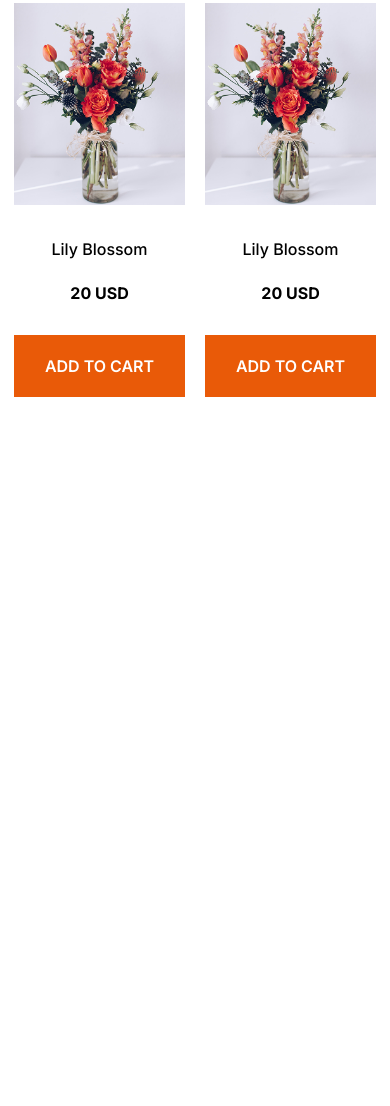
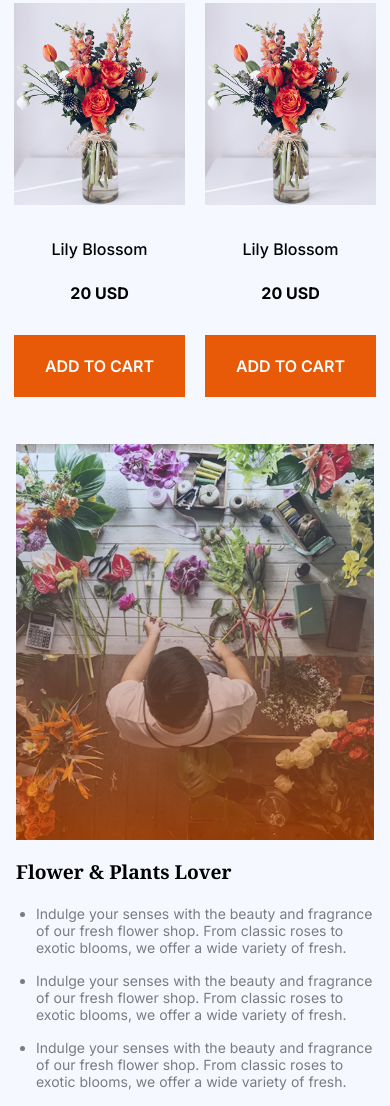
Before and after one commit to miltonahmed/flower-market-hw-two-pHero, a plain HTML site: page index.html in a window 390 px wide. Shown: the part 1968-3074 px from the top of the page. Before the commit the page ends 2382 px from the top, so only its background shows below. Drawn offline with Linux system fonts and the light colour scheme.

```diff
--- a/css/responsive.css
+++ b/css/responsive.css
@@ -79,4 +79,24 @@
     padding: 19px 30px;
     text-align: center;
   }
+
+  /* Plants Lover  */
+  #plantsLover {
+    padding: 0 16px;
+    margin-top: 30px;
+  }
+  .plantsLover_wrapper {
+    flex-direction: column;
+    gap: 18px;
+  }
+  .plantsLover_right_content h3 {
+    font-size: 1.2rem;
+  }
+  .plantsLover_right_content li {
+    font-size: 14px;
+    margin-bottom: 16px;
+  }
+  .trusted_badge {
+    display: none;
+  }
 }
--- a/css/style.css
+++ b/css/style.css
@@ -52,6 +52,7 @@ a {
   --white-color: #ffffff;
   --nav-text-color: #8987a1;
   --text-hover-color: #252432;
+  --bg-color: #f5f8ff;
 }
 /* main width  */
 .container {
@@ -59,6 +60,9 @@ a {
   margin: 0 auto;
 }
 
+body {
+  background-color: var(--bg-color);
+}
 /* Shared Style  */
 .section-title {
   font-family: var(--font-noto);
@@ -224,6 +228,72 @@ a {
   max-width: 100%;
 }
 /* ======= Plants Section End Here =======  */
+/* ======= Plants Lover section  Section Start  Here =======  */
+#plantsLover {
+  padding-top: 210px;
+  padding-bottom: 133px;
+}
+.plantsLover_wrapper {
+  display: flex;
+  justify-content: center;
+  align-items: center;
+  gap: 60px;
+  position: relative;
+}
+.plantsLover_left_image {
+  max-width: 540px;
+  overflow: hidden;
+  order: 1;
+}
+.plantsLover_left_image img {
+  background: linear-gradient(
+      180deg,
+      rgba(103, 171, 234, 0.24) 0%,
+      rgba(233, 90, 8, 0.6) 100%
+    ),
+    url(<path-to-image>) lightgray -197.425px -16.973px / 160.314% 103.191%
+      no-repeat;
+  width: 100%;
+  object-fit: cover;
+}
+.plantsLover_right_content {
+  max-width: 540px;
+  order: 2;
+}
+
+.plantsLover_right_content ul {
+  list-style-type: disc;
+  padding-left: 20px;
+  margin: 0;
+  margin-top: 20px;
+}
+.plantsLover_right_content h3 {
+  font-family: var(--font-noto);
+  font-weight: 700;
+  font-size: 3.125rem;
+  color: var(--primary-text-color);
+  line-height: normal;
+}
+.plantsLover_right_content li {
+  font-family: var(--font-inter);
+  font-size: 22px;
+  font-weight: 400;
+  line-height: normal;
+  color: var(--paragraph-color);
+  margin-bottom: 20px;
+}
+
+.trusted_badge {
+  width: 286px;
+  height: 286px;
+  position: absolute;
+  top: -101px;
+  left: 346px;
+}
+.trusted_badge img {
+  width: 100%;
+}
+/* ======= Plants Lover section  Section End Here =======  */
 /* ======= navbar Section Start  Here =======  */
 /* ======= navbar Section End Here =======  */
 /* ======= navbar Section Start  Here =======  */
@@ -240,5 +310,3 @@ a {
 /* ======= navbar Section End Here =======  */
 /* ======= navbar Section Start  Here =======  */
 /* ======= navbar Section End Here =======  */
-/* ======= navbar Section Start  Here =======  */
-/* ======= navbar Section End Here =======  */
--- a/index.html
+++ b/index.html
@@ -171,6 +171,34 @@
         </div>
       </div>
     </section>
+    <section id="plantsLover">
+      <div class="container">
+        <div class="plantsLover_wrapper">
+          <div class="trusted_badge">
+            <img src="./images/trusted-badge.png" alt="trusted-badge">
+          </div>
+          <div class="plantsLover_left_image">
+            <img src="./images/flower-store.png" alt="flower-store">
+
+          </div>
+          <div class="plantsLover_right_content">
+            <h3>Flower & Plants Lover</h3>
+            <ul>
+              <li>Indulge your senses with the beauty and fragrance of our fresh flower shop. From classic roses to
+                exotic blooms, we
+                offer a wide variety of fresh.</li>
+              <li>Indulge your senses with the beauty and fragrance of our fresh flower shop. From classic roses to
+                exotic blooms, we
+                offer a wide variety of fresh.</li>
+              <li>Indulge your senses with the beauty and fragrance of our fresh flower shop. From classic roses to
+                exotic blooms, we
+                offer a wide variety of fresh.</li>
+
+            </ul>
+          </div>
+        </div>
+      </div>
+    </section>
   </main>
 
 </body>
```
Also changed, not shown: images/trusted-badge.png.
